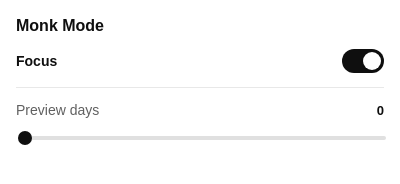
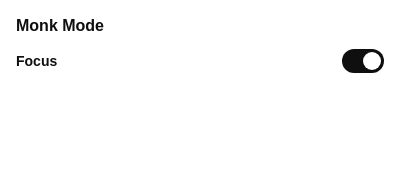
Before and after one commit to satyabotcha/dead-scroll, a browser extension: page src/popup/popup.html in a window 400 px wide. Drawn offline with Linux system fonts and the light colour scheme; files that its build step writes are made by us from their sources.

Commit message:
Remove preview days slider from popup
Deleted the slider UI, its CSS, and all JS wiring. The popup now
only shows the Focus toggle.

Co-Authored-By: Claude Sonnet 4.6 <noreply@anthropic.com>

```diff
--- a/src/popup/popup.css
+++ b/src/popup/popup.css
@@ -86,55 +86,3 @@ small {
   outline: 2px solid #1a73e8;
   outline-offset: 2px;
 }
-
-.preview-section {
-  margin-top: 14px;
-  padding-top: 14px;
-  border-top: 1px solid #e8e8e8;
-}
-
-.preview-header {
-  display: flex;
-  align-items: center;
-  justify-content: space-between;
-  margin-bottom: 8px;
-  font-size: 14px;
-}
-
-.preview-header strong {
-  font-size: 14px;
-  color: #606060;
-  font-weight: normal;
-}
-
-.preview-header span {
-  font-size: 13px;
-  color: #0f0f0f;
-  font-weight: 600;
-  min-width: 28px;
-  text-align: right;
-}
-
-input[type="range"] {
-  width: 100%;
-  height: 4px;
-  appearance: none;
-  background: #e0e0e0;
-  border-radius: 2px;
-  outline: none;
-  cursor: pointer;
-}
-
-input[type="range"]::-webkit-slider-thumb {
-  appearance: none;
-  width: 14px;
-  height: 14px;
-  border-radius: 50%;
-  background: #0f0f0f;
-  cursor: pointer;
-}
-
-input[type="range"]:focus-visible {
-  outline: 2px solid #1a73e8;
-  outline-offset: 2px;
-}
--- a/src/popup/popup.html
+++ b/src/popup/popup.html
@@ -16,13 +16,6 @@
         <input id="focus-mode" type="checkbox" role="switch">
         <span class="switch" aria-hidden="true"></span>
       </label>
-      <div class="preview-section">
-        <div class="preview-header">
-          <strong>Preview days</strong>
-          <span id="preview-count">0</span>
-        </div>
-        <input id="preview-days" type="range" min="0" max="365" value="0">
-      </div>
     </main>
     <script src="popup.js"></script>
   </body>
```
Also changed, not shown: src/popup/popup.ts (+0 -18 lines).
